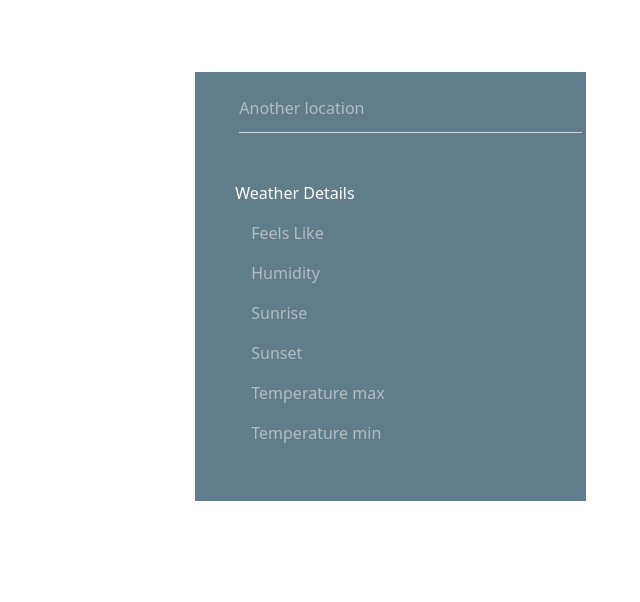
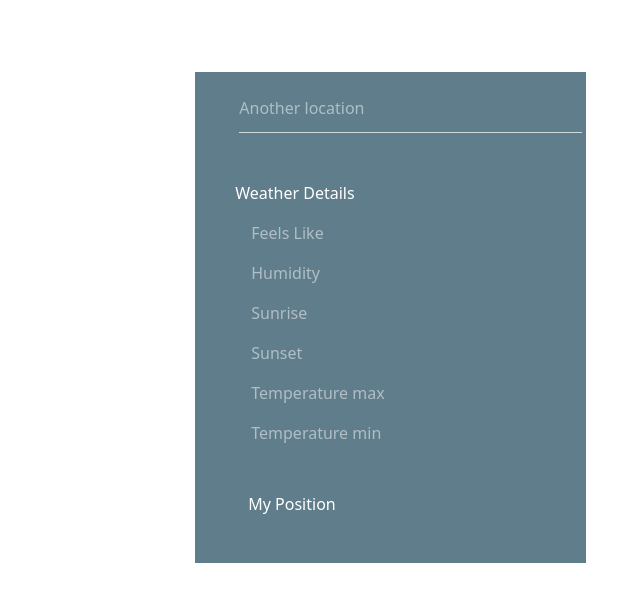
Before and after one commit to MansourMina/weatherApp, a Vue app: page / in a window 1280 px wide. Shown: the top 602 px of the page, without its empty margins (640-1280 px from the left). Built offline with nearby package versions, Linux system fonts and the light colour scheme; no server answers.

Commit message:
safety precautions taken

```diff
--- a/src/components/HelloWorld.vue
+++ b/src/components/HelloWorld.vue
@@ -55,6 +55,9 @@
               <p class="light-text">Temperature min</p>
               <p style="margin-left: 20px;">{{ tmin }}</p>
             </div>
+            <button class="btn btn-outline-default mt-4 text-white " @click="apiCall('current')">
+              My Position
+            </button>
           </div>
         </div>
       </div>
@@ -76,7 +79,7 @@
               @keyup.enter="apiCall('notCurrent')"
             />
           </div>
-          <div class="details mr-5">
+          <div class="mr-5">
             <p>Weather Details</p>
             <div class="d-flex px-3">
               <p class="light-text mr-2">Feels Like</p>
@@ -103,6 +106,9 @@
               <p style="margin-left: 20px;">{{ tmin }}</p>
             </div>
           </div>
+          <button class="btn btn-outline-default mt-4 text-white " @click="apiCall('current')">
+            My Position
+          </button>
         </div>
       </div>
     </div>
```
